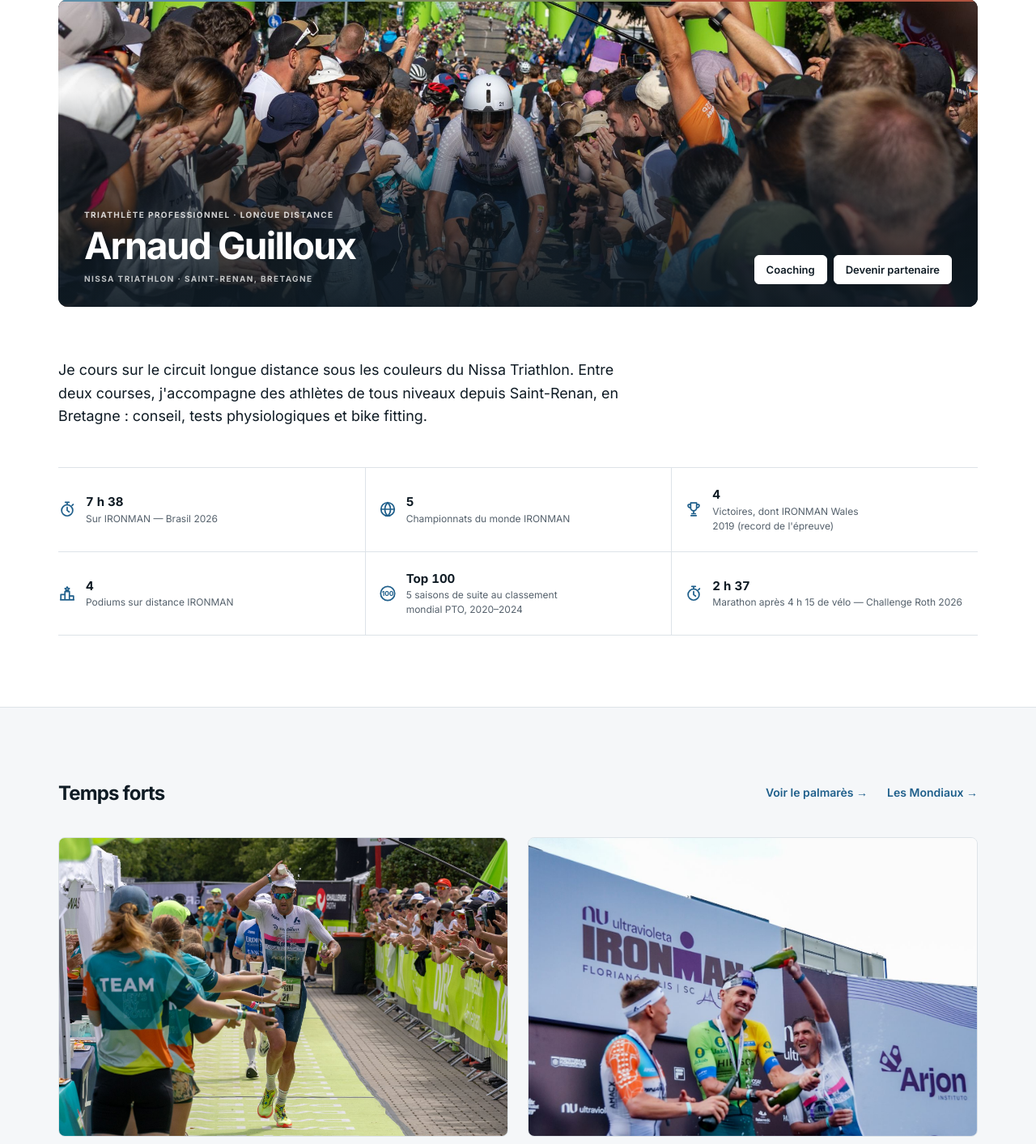
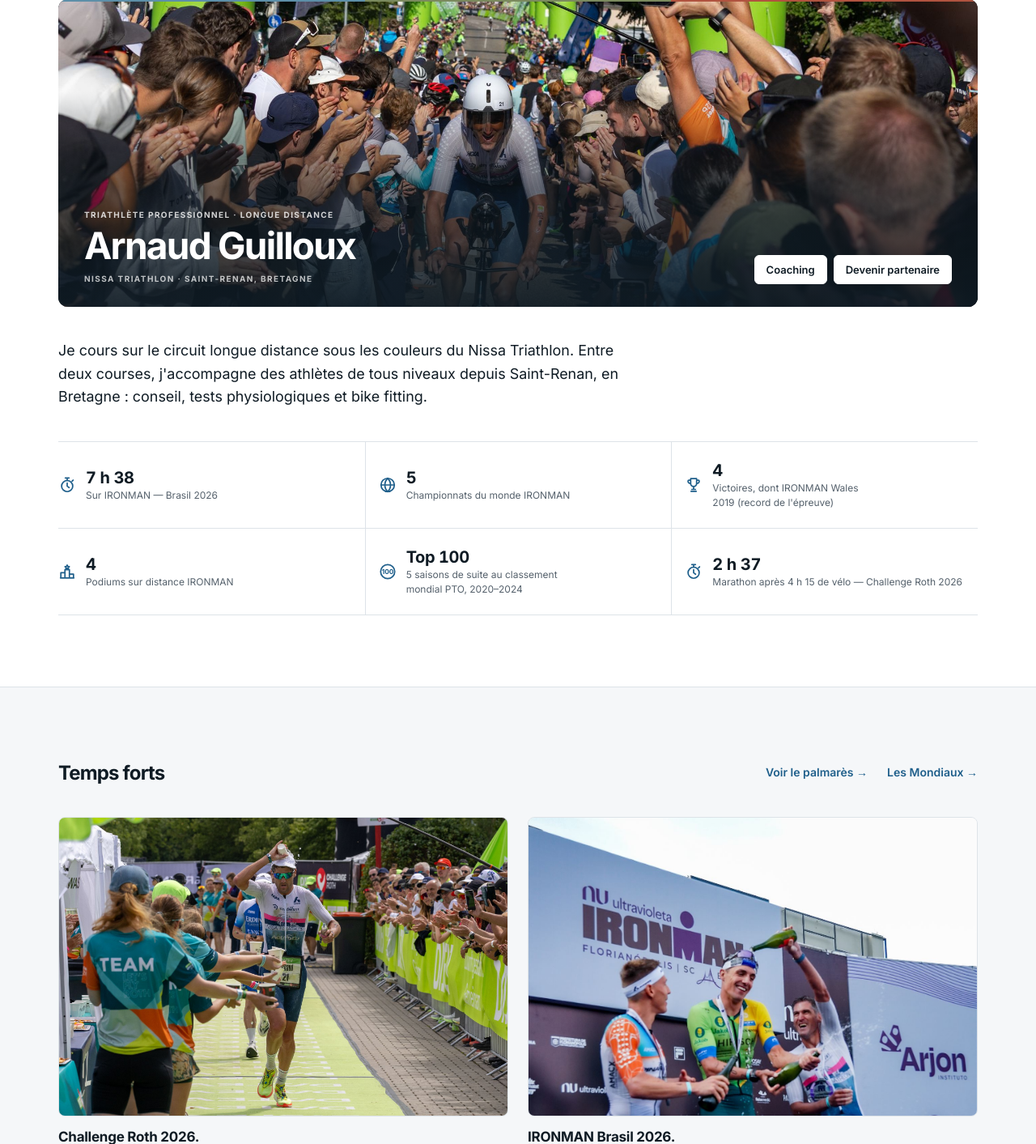
Before and after one commit to arnaudguilloux-web/site-arnaud-guilloux, a PHP site: page / in a window 1280 px wide. Shown: the part 90-1503 px from the top of the page at 81% size. Run offline with PHP 8.4, Linux system fonts and the light colour scheme.

Commit message:
Chiffres clés à 20 px ; espaces égaux autour du paragraphe d'introduction
Co-Authored-By: Claude Sonnet 5.5 <noreply@anthropic.com>
Claude-Session: https://claude.ai/code/session_0197ajPqd3WGEmMor7rfkrca

```diff
--- a/assets/style.css
+++ b/assets/style.css
@@ -101,15 +101,15 @@ h1 { font-weight: 700; font-size: clamp(2rem, 4.2vw, 2.875rem); line-height: 1.0
 .hero .btn:hover { background: var(--soft); border-color: var(--soft); }
 .place { margin-top: 10px; font-size: 10px; letter-spacing: .14em; color: rgba(255, 255, 255, .72); }
 
-.intro { padding-block: clamp(40px, 5vw, 64px) clamp(56px, 7vw, 88px); }
+.intro { --gap: clamp(28px, 3.4vw, 40px); padding-block: var(--gap) clamp(56px, 7vw, 88px); }
 .lead { max-width: 40em; font-weight: 400; font-size: clamp(1rem, 1.4vw, 1.125rem); line-height: 1.6; text-wrap: pretty; }
 /* Chiffres clés : bandeau ouvert sur les côtés, filets fins entre les tuiles, picto à gauche. */
-.stats { display: grid; grid-template-columns: repeat(3, 1fr); margin-top: clamp(32px, 4vw, 48px); border-bottom: 1px solid var(--line); }
+.stats { display: grid; grid-template-columns: repeat(3, 1fr); margin-top: var(--gap); border-bottom: 1px solid var(--line); }
 .stats > div { display: grid; grid-template-columns: auto 1fr; align-content: center; column-gap: 12px; padding: 22px 16px; border-top: 1px solid var(--line); border-left: 1px solid var(--line); }
 .stats > div:nth-child(3n+1) { border-left: 0; padding-left: 0; }
 .stat-ico { grid-row: 1 / span 2; align-self: center; color: var(--accent); line-height: 0; }
 .stat-ico svg { width: 22px; height: 22px; }
-.stats dd { font-weight: 700; font-size: 15px; line-height: 1.5; font-variant-numeric: tabular-nums; }
+.stats dd { font-weight: 700; font-size: 20px; line-height: 1.3; letter-spacing: -.02em; font-variant-numeric: tabular-nums; }
 .stats dt { grid-column: 2; color: var(--text-2); font-size: 12px; line-height: 1.5; text-wrap: balance; }
 
 /* ---------- Temps forts ---------- */
--- a/index.php
+++ b/index.php
@@ -218,7 +218,7 @@ $n = 0; // numérotation des sections
 <link rel="preconnect" href="https://fonts.googleapis.com">
 <link rel="preconnect" href="https://fonts.gstatic.com" crossorigin>
 <link href="https://fonts.googleapis.com/css2?family=Inter:wght@400;500;600;700;800&display=swap" rel="stylesheet">
-<link rel="stylesheet" href="<?= e($base) ?>assets/style.css?v=17">
+<link rel="stylesheet" href="<?= e($base) ?>assets/style.css?v=19">
 <script type="application/ld+json"><?= json_encode($jsonLd, JSON_UNESCAPED_UNICODE | JSON_UNESCAPED_SLASHES | JSON_HEX_TAG) ?></script>
 </head>
 <body>
```
